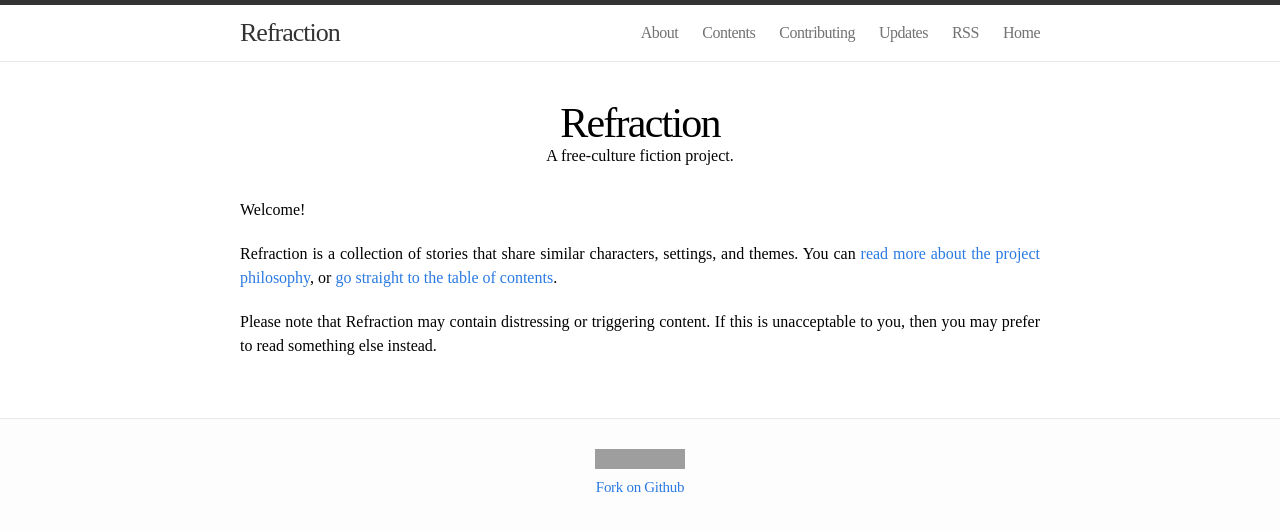
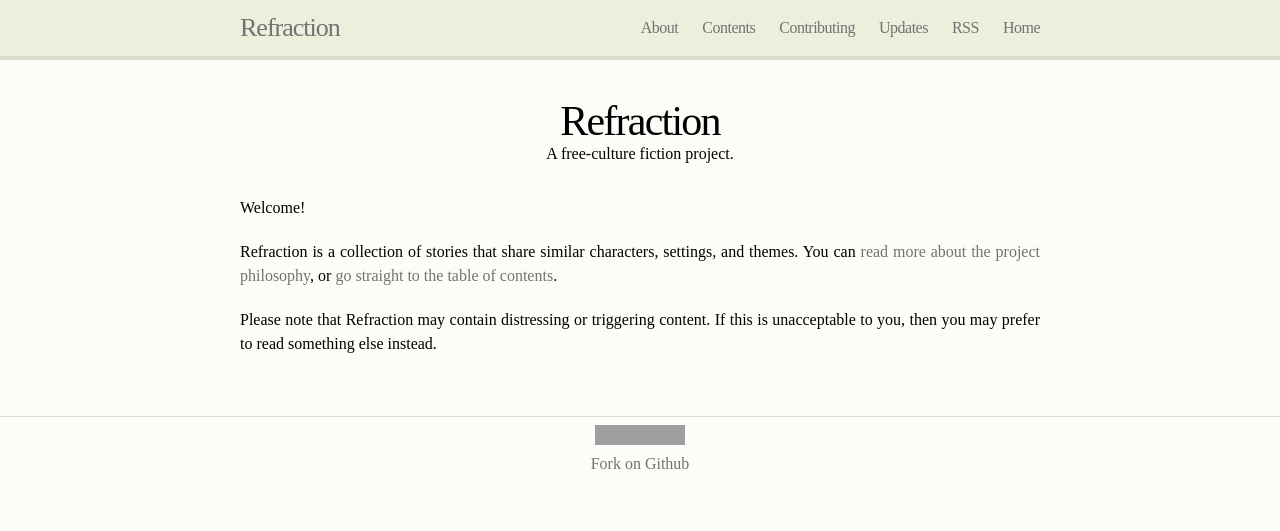
Before and after one commit to foolscap-studio/refraction, a Jekyll site: the page built from pages/home.md, in a window 1280 px wide. Shown: the top 531 px of the page. Built offline with Jekyll 4.4.1, drawn with Linux system fonts in a browser that asks for light colours; grey boxes are pictures that could not be loaded.

Commit message:
paperish style

```diff
--- a/_includes/footer.html
+++ b/_includes/footer.html
@@ -1,20 +1,12 @@
 <footer class="site-footer">
 
-  <div class="wrap">
-
-    <p>
-      <a rel="license" href="http://creativecommons.org/licenses/by-sa/4.0/">
-        <img alt="Creative Commons License"
-             style="border-width:0"
-             src="http://i.creativecommons.org/l/by-sa/4.0/80x15.png" /></a>
-    </p>
-
-    <p>
-      <a href="https://github.com/{{ site.username }}/{{ site.projectname }}">
-        <span class="text">Fork on Github</span>
-      </a>
-    </p>
-
-  </div>
+    <a rel="license" href="http://creativecommons.org/licenses/by-sa/4.0/">
+      <img alt="Creative Commons Attribution-ShareAlike"
+           style="border-width:0"
+           src="http://i.creativecommons.org/l/by-sa/4.0/80x15.png" /></a>
+    <br />
+    <a href="https://github.com/{{ site.username }}/{{ site.projectname }}">
+      Fork on Github
+    </a>
 
 </footer>
--- a/css/main.css
+++ b/css/main.css
@@ -13,17 +13,16 @@ body {
   font-size: 16px;
   line-height: 1.5;
   font-weight: 300;
-  background-color: #fdfdfd;
   text-align: justify;
+  background-color: #fcfcf8
 }
 
 h1, h2, h3, h4, h5, h6 { font-size: 100%; font-weight: 400; }
 
 h1, h2 { text-align: center; }
 
-a         { color: #2a7ae2; text-decoration: none; }
-a:hover   { color: #000; text-decoration: underline; }
-a:visited { color: #205caa; }
+a         { color: #727272; text-decoration: none; }
+a:hover   { text-decoration: underline; }
 
 /* Utility */
 
@@ -44,17 +43,17 @@ a:visited { color: #205caa; }
 /* Site header */
 
 .site-header {
-  border-top: 5px solid #333;
-  border-bottom: 1px solid #e8e8e8;
+  border-bottom: 4px solid #ddc;
   min-height: 56px;
-  background-color: white;
+  background-color: #eed;
 }
 
 .site-title,
 .site-title:hover,
 .site-title:visited {
   display: block;
-  color: #333;
+  color: #727272;
+  text-decoration: none;
   font-size: 26px;
   letter-spacing: -1px;
   float: left;
@@ -79,8 +78,8 @@ a:visited { color: #205caa; }
 /* Site footer */
 
 .site-footer {
-  border-top: 1px solid #e8e8e8;
-  padding: 30px 0;
+  border-top: 1px solid #ddc;
+  padding: 0.5em 0;
   text-align: center;
 }
 
@@ -92,6 +91,8 @@ a:visited { color: #205caa; }
 }
 
 .site-footer .column { float: left; margin-bottom: 15px; }
+
+.site-footer a { color: #727272 }
 
 .footer-col-1 {
   width: 270px; /*fallback*/
@@ -141,7 +142,7 @@ a:visited { color: #205caa; }
 
 .page-content {
   padding: 30px 0;
-  background-color: #fff;
+  background-color: #fcfcf8;
 }
 
 
```
